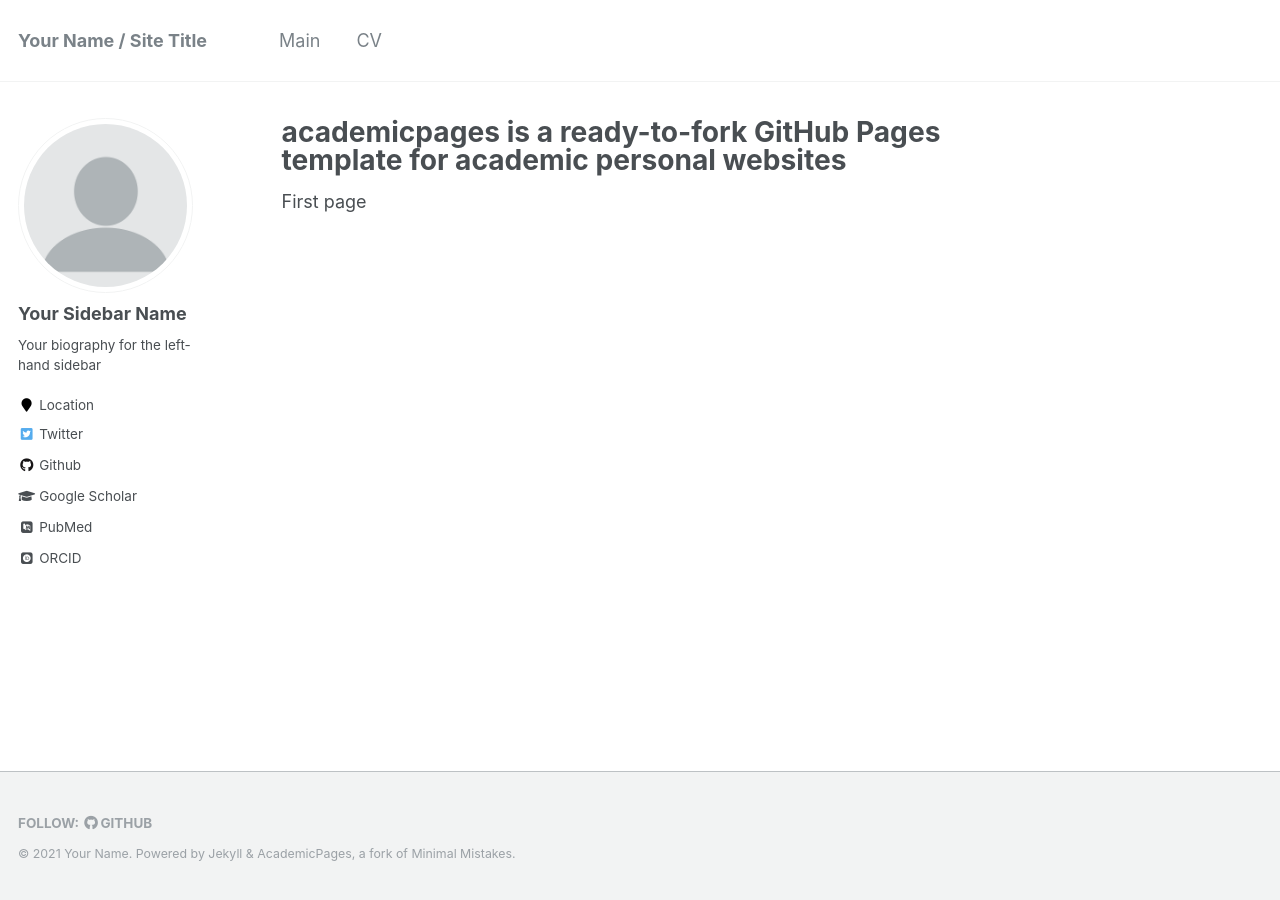
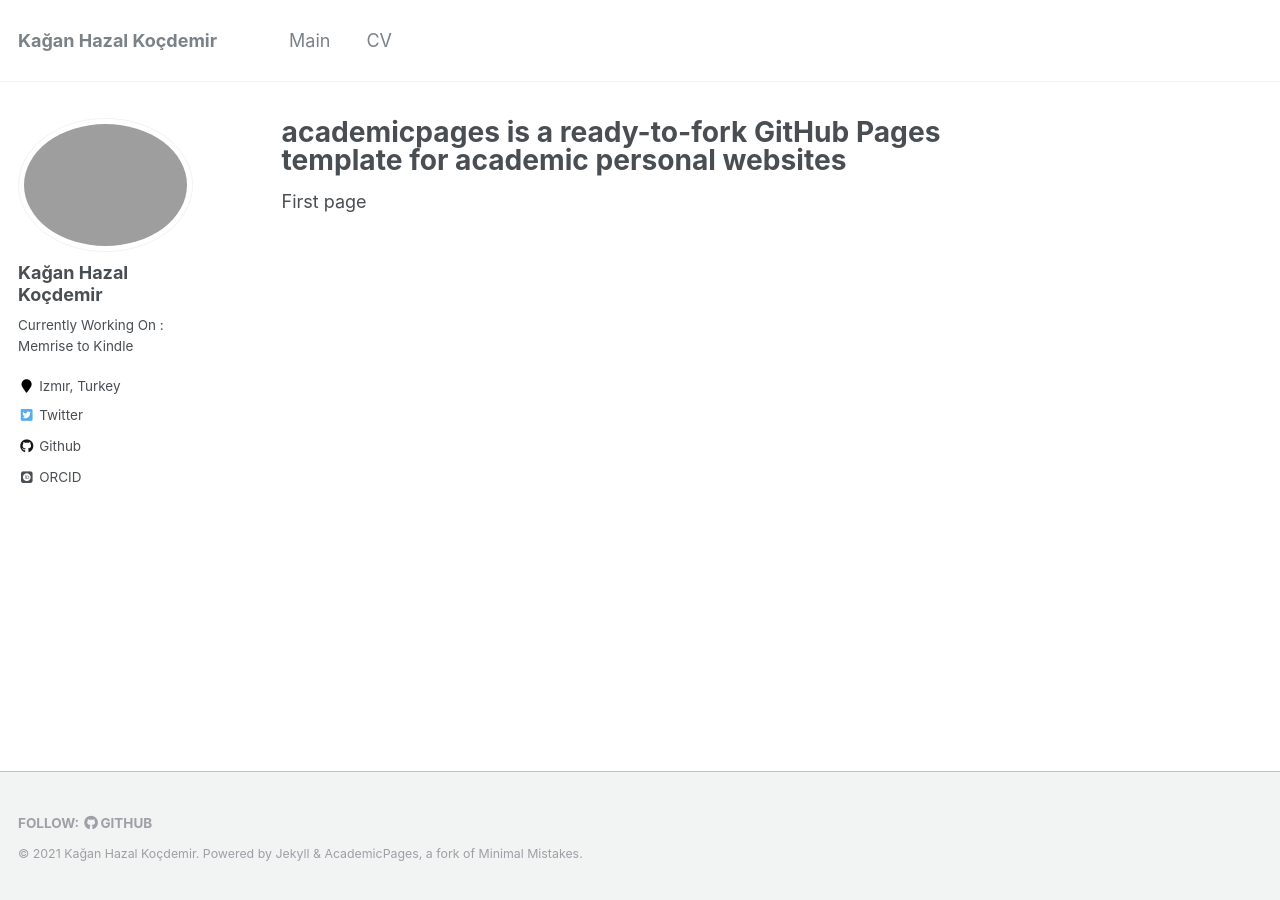
Before and after one commit to angelsdemos/kagankocdemir, a Jekyll site: the page built from _pages/about.md, in a window 1280 px wide. Built offline with Jekyll 4.4.1, drawn with Linux system fonts in a browser that asks for light colours; some web fonts are replaced.

Commit message:
Update _config.yml

```diff
--- a/_config.yml
+++ b/_config.yml
@@ -7,11 +7,11 @@
 
 # Site Settings
 locale                   : "en-US"
-title                    : "Your Name / Site Title"
+title                    : "Kağan Hazal Koçdemir"
 title_separator          : "-"
-name                     : &name "Your Name"
-description              : &description "personal description"
-url                      : https://angelsdemos.github.io/kagankocdemir/ # the base hostname & protocol for your site e.g. "https://mmistakes.github.io"
+name                     : &name "Kağan Hazal Koçdemir"
+description              : &description "Personal Interactive CV of Kagan Hazal Kocdemir"
+url                      : https://angelsdemos.github.io/kagankocdemir/
 baseurl                  : "" # the subpath of your site, e.g. "/blog"
 repository               : "academicpages/academicpages.github.io"
 teaser                   :  # filename of teaser fallback teaser image placed in /images/, .e.g. "500x300.png"
@@ -40,7 +40,7 @@ staticman:
   path                   : "_data/comments/{options.slug}"
   requiredFields         : ['name', 'email', 'message']
   transforms:
-    email                : "md5"
+    email                : "kagankocdemir@gmail.com"
   generatedFields:
     date:
       type               : "date"
@@ -57,7 +57,7 @@ yandex_site_verification :
 
 # Social Sharing
 twitter:
-  username               : &twitter
+  username               :
 facebook:
   username               :
   app_id                 :
@@ -80,13 +80,13 @@ analytics:
 
 # Site Author
 author:
-  name             : "Your Sidebar Name"
-  avatar           : "profile.png"
-  bio              : "Your biography for the left-hand sidebar"
-  location         : "Location"
+  name             : "Kağan Hazal Koçdemir"
+  avatar           : "kagan.png"
+  bio              : "Currently Working On : Memrise to Kindle"
+  location         : "Izmır, Turkey"
   employer         :
-  pubmed           : "https://www.ncbi.nlm.nih.gov/pubmed/?term=john+snow"
-  googlescholar    : "http://yourfullgooglescholarurl.com"
+  pubmed           :
+  googlescholar    :
   email            :
   researchgate     :  # example: "https://www.researchgate.net/profile/yourprofile"
   uri              :
@@ -96,14 +96,14 @@ author:
   flickr           :
   facebook         :
   foursquare       :
-  github           : "academicpages"
+  github           : "angelsdemos"
   google_plus      :
   keybase          :
   instagram        :
   impactstory      : #"https://profiles.impactstory.org/u/xxxx-xxxx-xxxx-xxxx"
   lastfm           :
   linkedin         :
-  orcid            : "http://orcid.org/yourorcidurl"
+  orcid            : ""
   pinterest        :
   soundcloud       :
   stackoverflow    : # http://stackoverflow.com/users/123456/username
```
